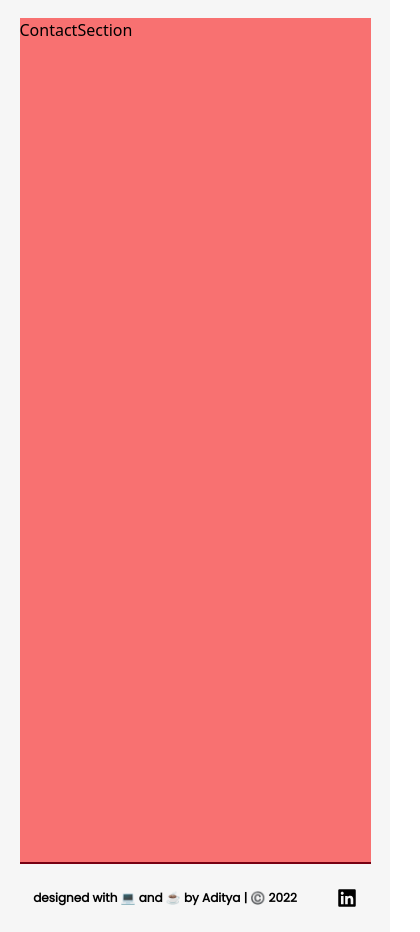
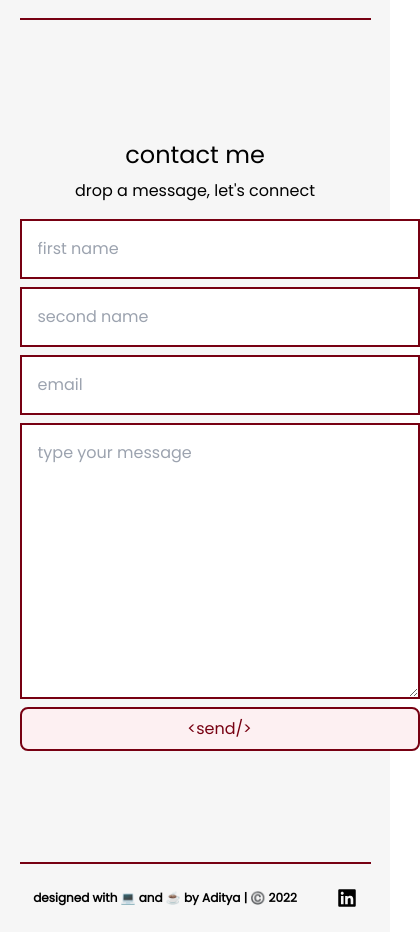
Before and after one commit to iamadityamall/personal-portfolio, a React (Create React App) app: page / in a window 390 px wide. Shown: the part 6220-7152 px from the top of the page, 420 px wide, since content can reach past the window. Built offline with nearby package versions, Linux system fonts and the light colour scheme.

Commit message:
form made responsive

```diff
--- a/src/components/Home/ContactSection.jsx
+++ b/src/components/Home/ContactSection.jsx
@@ -1,11 +1,48 @@
-import React from 'react'
+import React from "react";
+import SubmitButton from "../SubmitButton";
 
 const ContactSection = () => {
   return (
-    <div className="h-screen bg-red-400" id="contact">
-      ContactSection
-    </div>
+    <article className="h-screen flex flex-col space-y-4 justify-center border-t-2 border-darkPurple bg-primary font-Poppins" id="contact">
+      {/*  form heading*/}
+      <div className="flex flex-col justify-center items-center">
+        <h1 className="text-2xl p-2">contact me</h1>
+        <p>drop a message, let's connect</p>
+      </div>
+      <form className="flex flex-col w-[400px] mx-auto space-y-2">
+        <input
+          type="text"
+          name="firstName"
+          id=""
+          placeholder="first name"
+          className="p-4 border-2 border-darkPurple"
+        />
+        <input
+          type="text"
+          name="lastName"
+          id=""
+          placeholder="second name"
+          className="p-4 border-2 border-darkPurple"
+        />
+        <input
+          type="email"
+          name="email"
+          id="email"
+          placeholder="email"
+          className="p-4 border-2 border-darkPurple"
+        />
+        <textarea
+          name="message"
+          id="message"
+          cols="30"
+          rows="10"
+          placeholder="type your message"
+          className="p-4 border-2 border-darkPurple"
+        ></textarea>
+        <SubmitButton name="<send/>" />
+      </form>
+    </article>
   );
-}
+};
 
-export default ContactSection
+export default ContactSection;
--- /dev/null
+++ b/src/components/SubmitButton.jsx
@@ -0,0 +1,14 @@
+import React from 'react'
+
+const SubmitButton = ({name}) => {
+    const handleSubmit = (e) => {
+        e.preventDefault();
+        console.log(e)
+    }
+
+  return (
+    <button type='submit' className='bg-secondary p-2 rounded-lg text-darkPurple border-2 border-darkPurple' onSubmit={handleSubmit}>{name}</button>
+  )
+}
+
+export default SubmitButton
```
